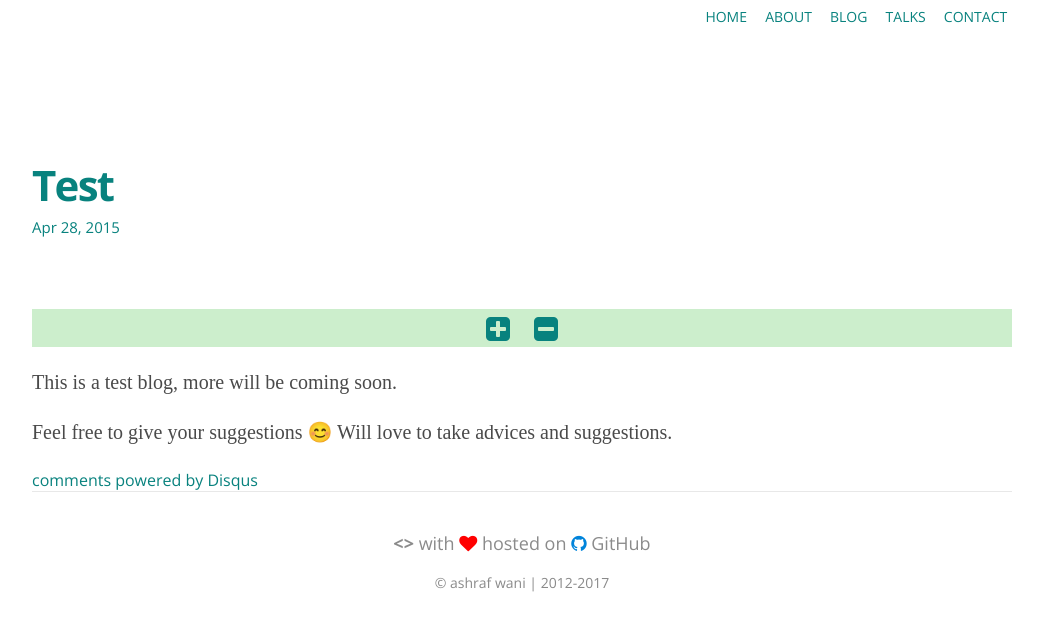
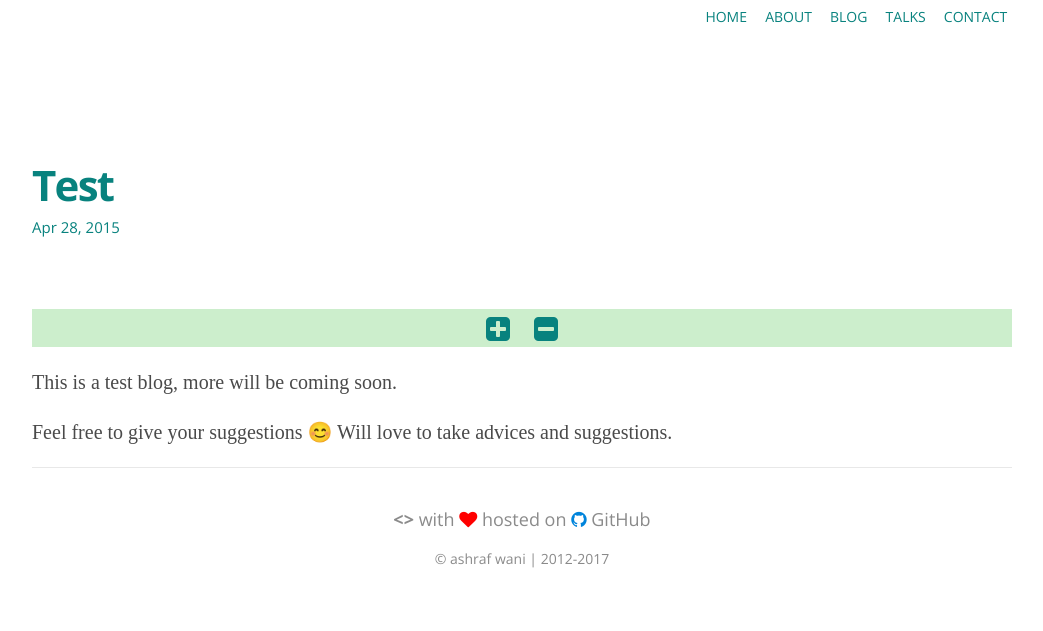
Before and after one commit to ashrafwani/ashrafwani.github.io, a Jekyll site: the page built from _posts/15-04-28-test.markdown, in a window 1280 px wide. Shown: the top 631 px of the page, without its empty margins (118-1161 px from the left). Built offline with Jekyll 4.4.1, drawn with Linux system fonts in a browser that asks for light colours; nearby versions of some CDN libraries; some web fonts are replaced; comment, search, counter and statistics services are not loaded; some of the changed lines change nothing that is shown.

Commit message:
Update post.html

```diff
--- a/_layouts/post.html
+++ b/_layouts/post.html
@@ -16,21 +16,27 @@
   </article>
 
   <div id="disqus_thread"></div>
-    <script type="text/javascript">
-        /* * * CONFIGURATION VARIABLES: EDIT BEFORE PASTING INTO YOUR WEBPAGE * * */
-        var disqus_shortname = 'ashrafwani'; // required: replace example with your forum shortname
+  <script>
+    /**
+    *  RECOMMENDED CONFIGURATION VARIABLES: EDIT AND UNCOMMENT THE SECTION BELOW TO INSERT DYNAMIC VALUES FROM YOUR PLATFORM OR CMS.
+    *  LEARN WHY DEFINING THESE VARIABLES IS IMPORTANT: https://disqus.com/admin/universalcode/#configuration-variables*/
+    /*
+    var disqus_config = function () {
+    this.page.url = PAGE_URL;  // Replace PAGE_URL with your page's canonical URL variable
+    this.page.identifier = PAGE_IDENTIFIER; // Replace PAGE_IDENTIFIER with your page's unique identifier variable
+    };
+    */
+    (function() { // DON'T EDIT BELOW THIS LINE
+    var d = document, s = d.createElement('script');
+    s.src = 'https://ashrafwani.disqus.com/embed.js';
+    s.setAttribute('data-timestamp', +new Date());
+    (d.head || d.body).appendChild(s);
+    })();
+  </script>
+  <noscript>Please enable JavaScript to view the <a href="https://disqus.com/?ref_noscript">comments powered by Disqus.</a></noscript>
+  <script id="dsq-count-scr" src="//ashrafwani.disqus.com/count.js" async></script>
 
-        /* * * DON'T EDIT BELOW THIS LINE * * */
-        (function() {
-            var dsq = document.createElement('script'); dsq.type = 'text/javascript'; dsq.async = true;
-            dsq.src = '//' + disqus_shortname + '.disqus.com/embed.js';
-            (document.getElementsByTagName('head')[0] || document.getElementsByTagName('body')[0]).appendChild(dsq);
-        })();
-    </script>
-    <noscript>Please enable JavaScript to view the <a href="http://disqus.com/?ref_noscript">comments powered by Disqus.</a></noscript>
-    <a href="http://disqus.com" class="dsq-brlink">comments powered by <span class="logo-disqus">Disqus</span></a>
-
-</div>
+  </div>
 
 <script type="text/javascript">
    $(document).ready(function() {
```
